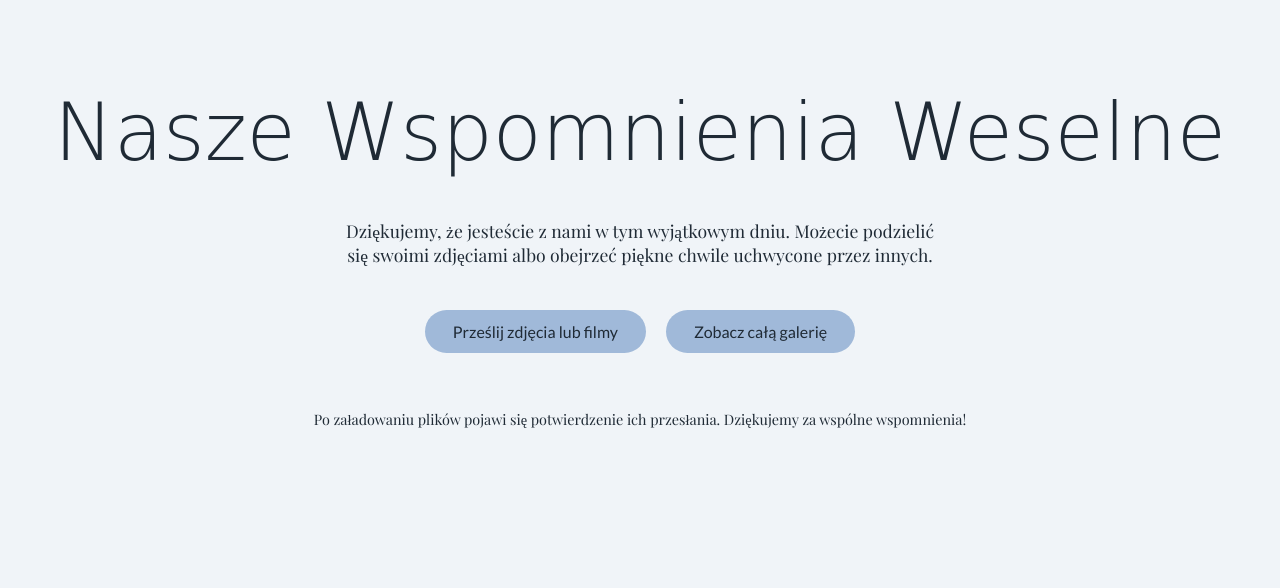
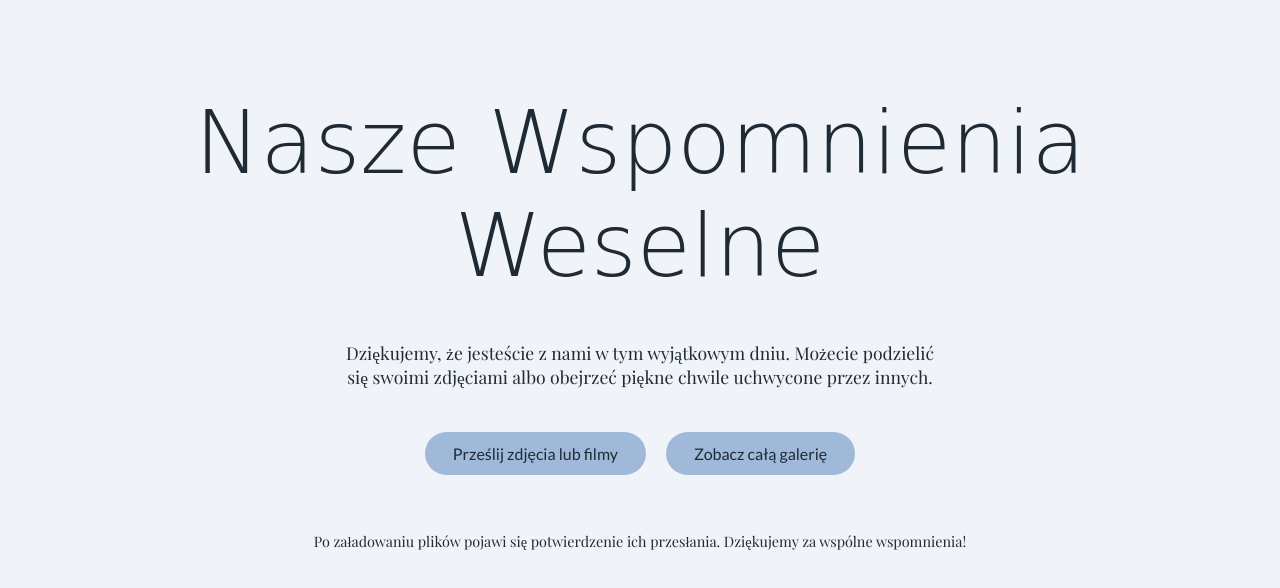
Before and after one commit to PobieramySie/image-gallery-site, a website: page index.html in a window 1280 px wide. Drawn offline with nearby package versions, Linux system fonts and the light colour scheme; a web font is replaced by a local one.

Commit message:
Update index.html

```diff
--- a/index.html
+++ b/index.html
@@ -16,9 +16,9 @@
     }
     h1 {
       font-family: 'Corinthia', cursive;
-      font-size: 5em;
+      font-size: 5.5em;
       margin-bottom: 0.5em;
-      font-weight: 200;
+      font-weight: 100;
     }
     p {
       max-width: 600px;
```
